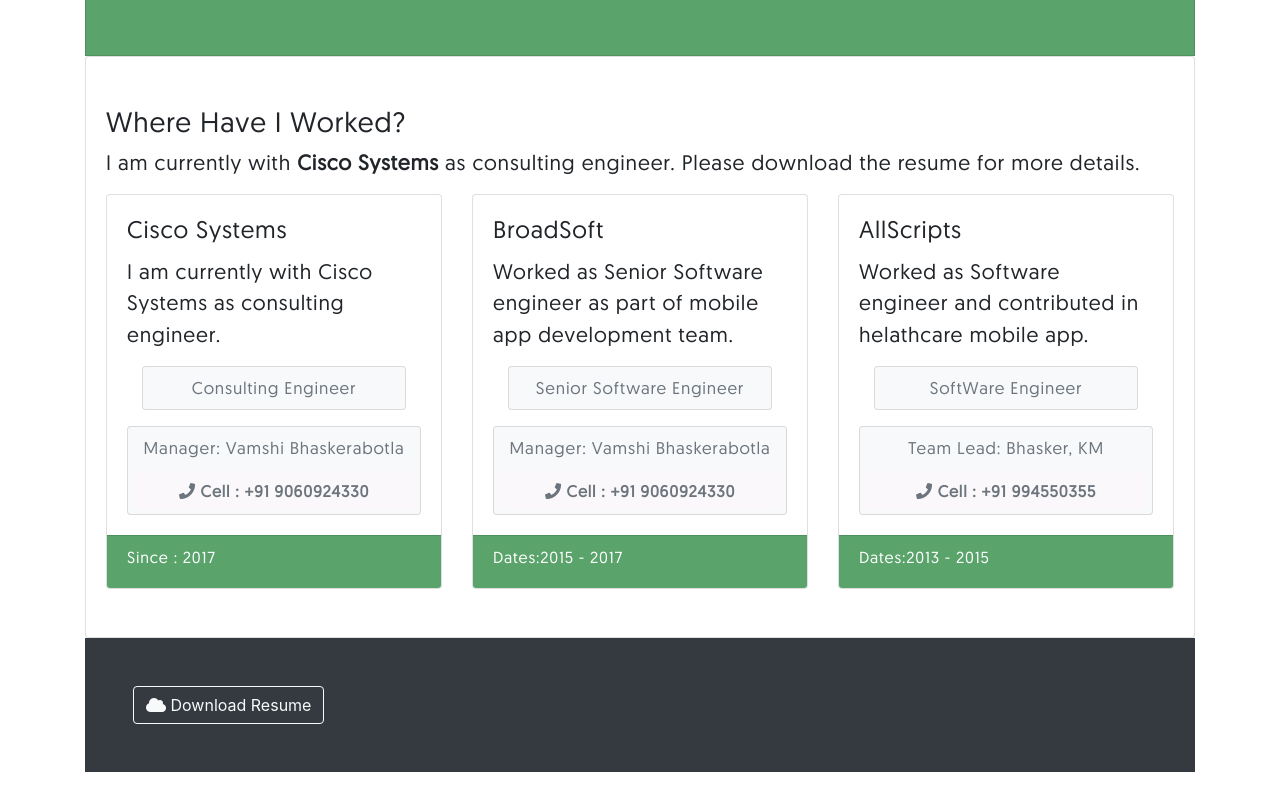
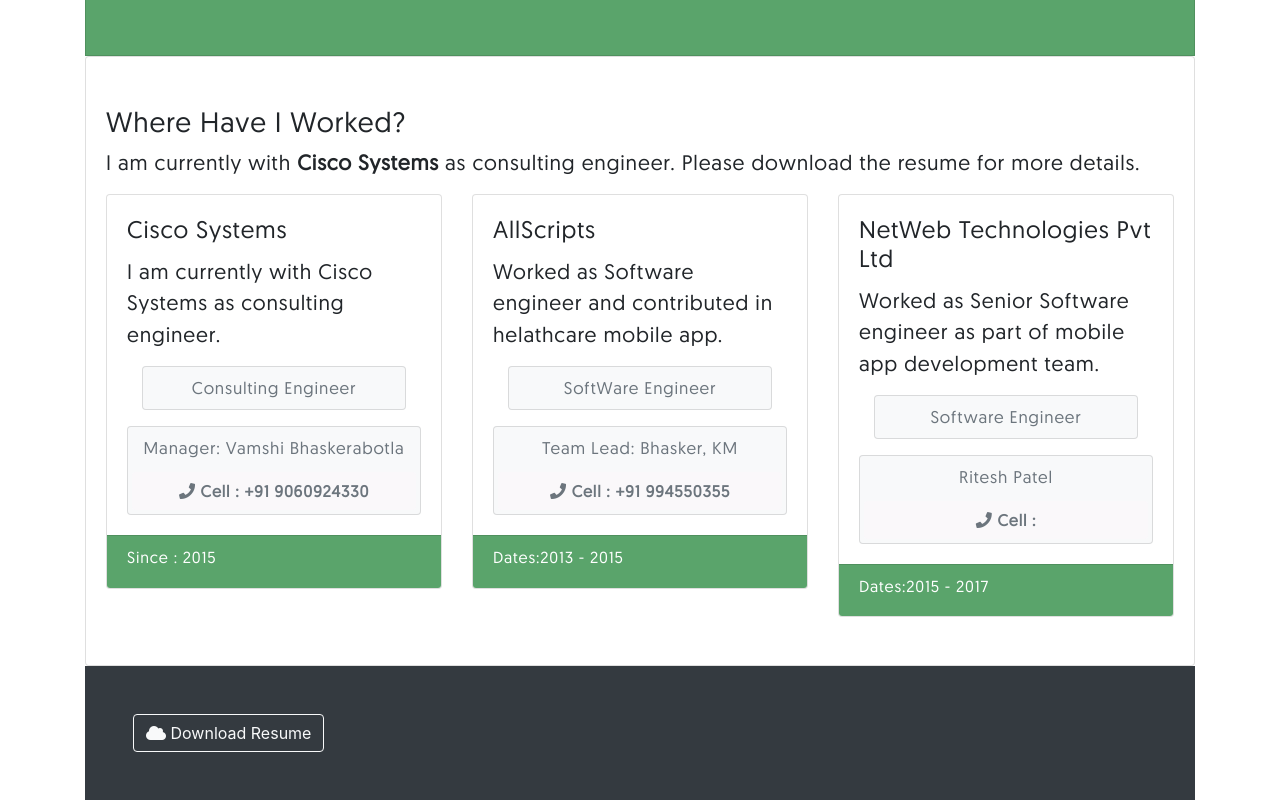
Before and after one commit to ndpiparava/Profile, an Angular app: page /resume in a window 1280 px wide. Shown: the part 537-1337 px from the top of the page. Before the commit the page ends 1309 px from the top, so only its background shows below. Built offline with nearby package versions, Linux system fonts and the light colour scheme.

Commit message:
Edietd Resume and club ACquisition experience

```diff
--- a/src/app/resume/resume.component.ts
+++ b/src/app/resume/resume.component.ts
@@ -25,18 +25,9 @@
         contactPerson: "Manager: Vamshi Bhaskerabotla",
         cellNumber: "+91 9060924330"
       },
-      "Since : 2017"
+      "Since : 2015"
     ),
-    new WorkHistory(
-      "BroadSoft",
-      "Worked as Senior Software engineer as part of mobile app development team.",
-      "Senior Software Engineer",
-      {
-        contactPerson: "Manager: Vamshi Bhaskerabotla",
-        cellNumber: "+91 9060924330"
-      },
-      "Dates:2015 - 2017"
-    ),
+
     new WorkHistory(
       "AllScripts",
       "Worked as Software engineer and contributed in helathcare mobile app.",
@@ -46,7 +37,17 @@
         cellNumber: "+91 994550355"
       },
       "Dates:2013 - 2015"
-    )
+    ),
+
+    new WorkHistory(
+      "NetWeb Technologies Pvt Ltd",
+      "Worked as Senior Software engineer as part of mobile app development team.",
+      "Software Engineer",
+      {
+        contactPerson: "Ritesh Patel"
+      },
+      "Dates:2015 - 2017"
+    ),
   ];
   constructor() {}
 
```
Also changed, not shown: 1 other file (tests, documents, lock files or other folders).
